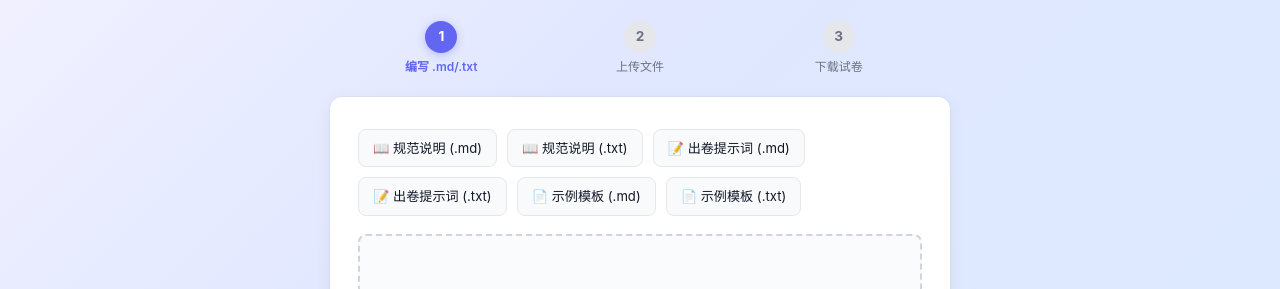
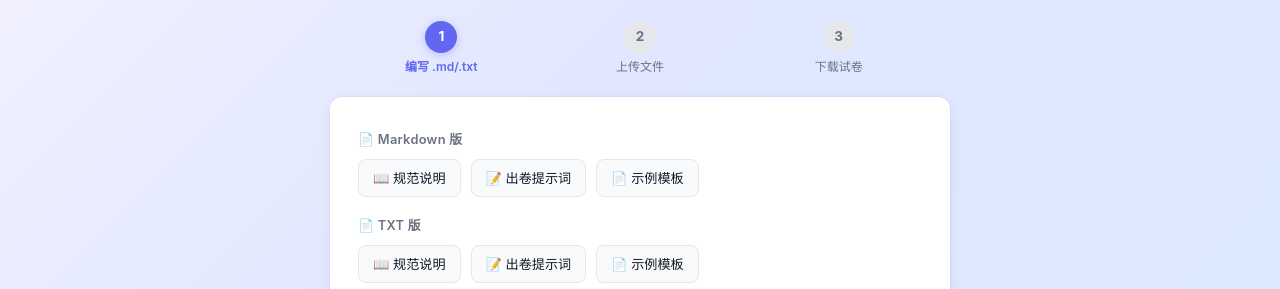
Before and after one commit to rayvin-lanjunwen/examgen, a plain HTML site: page src/examgen/web/templates/upload.html in a window 1280 px wide. Shown: the part 187-476 px from the top of the page. Drawn offline with Linux system fonts and the light colour scheme.

Commit message:
style: 文档下载入口按版本分组（Markdown / TXT）

```diff
--- a/src/examgen/web/static/style.css
+++ b/src/examgen/web/static/style.css
@@ -146,6 +146,22 @@ body {
   border-color: var(--color-primary);
   background: var(--color-primary-light);
   color: var(--color-primary);
+}
+
+/* ── 文档版本分组 ────────────────────────────────────── */
+.doc-group {
+  margin-bottom: 18px;
+}
+.doc-group:last-child { margin-bottom: 0; }
+.doc-group-title {
+  font-size: 0.8rem;
+  font-weight: 600;
+  color: var(--color-text-secondary);
+  margin-bottom: 8px;
+  letter-spacing: 0.3px;
+}
+.doc-group .doc-links {
+  margin-bottom: 0;
 }
 
 /* ── 拖拽上传区 ────────────────────────────────────────── */
--- a/src/examgen/web/templates/upload.html
+++ b/src/examgen/web/templates/upload.html
@@ -34,13 +34,21 @@
 
     <div class="card">
       <!-- 文档链接 -->
-      <div class="doc-links">
-        <a href="#" id="downloadSpec" class="doc-link">&#128214; 规范说明 (.md)</a>
-        <a href="#" id="downloadSpecTxt" class="doc-link">&#128214; 规范说明 (.txt)</a>
-        <a href="#" id="downloadPrompt" class="doc-link">&#128221; 出卷提示词 (.md)</a>
-        <a href="#" id="downloadPromptTxt" class="doc-link">&#128221; 出卷提示词 (.txt)</a>
-        <a href="#" id="downloadTemplate" class="doc-link">&#128196; 示例模板 (.md)</a>
-        <a href="#" id="downloadTemplateTxt" class="doc-link">&#128196; 示例模板 (.txt)</a>
+      <div class="doc-group">
+        <div class="doc-group-title">&#128196; Markdown 版</div>
+        <div class="doc-links">
+          <a href="#" id="downloadSpec" class="doc-link">&#128214; 规范说明</a>
+          <a href="#" id="downloadPrompt" class="doc-link">&#128221; 出卷提示词</a>
+          <a href="#" id="downloadTemplate" class="doc-link">&#128196; 示例模板</a>
+        </div>
+      </div>
+      <div class="doc-group">
+        <div class="doc-group-title">&#128196; TXT 版</div>
+        <div class="doc-links">
+          <a href="#" id="downloadSpecTxt" class="doc-link">&#128214; 规范说明</a>
+          <a href="#" id="downloadPromptTxt" class="doc-link">&#128221; 出卷提示词</a>
+          <a href="#" id="downloadTemplateTxt" class="doc-link">&#128196; 示例模板</a>
+        </div>
       </div>
 
       <!-- 拖拽上传区 -->
```
